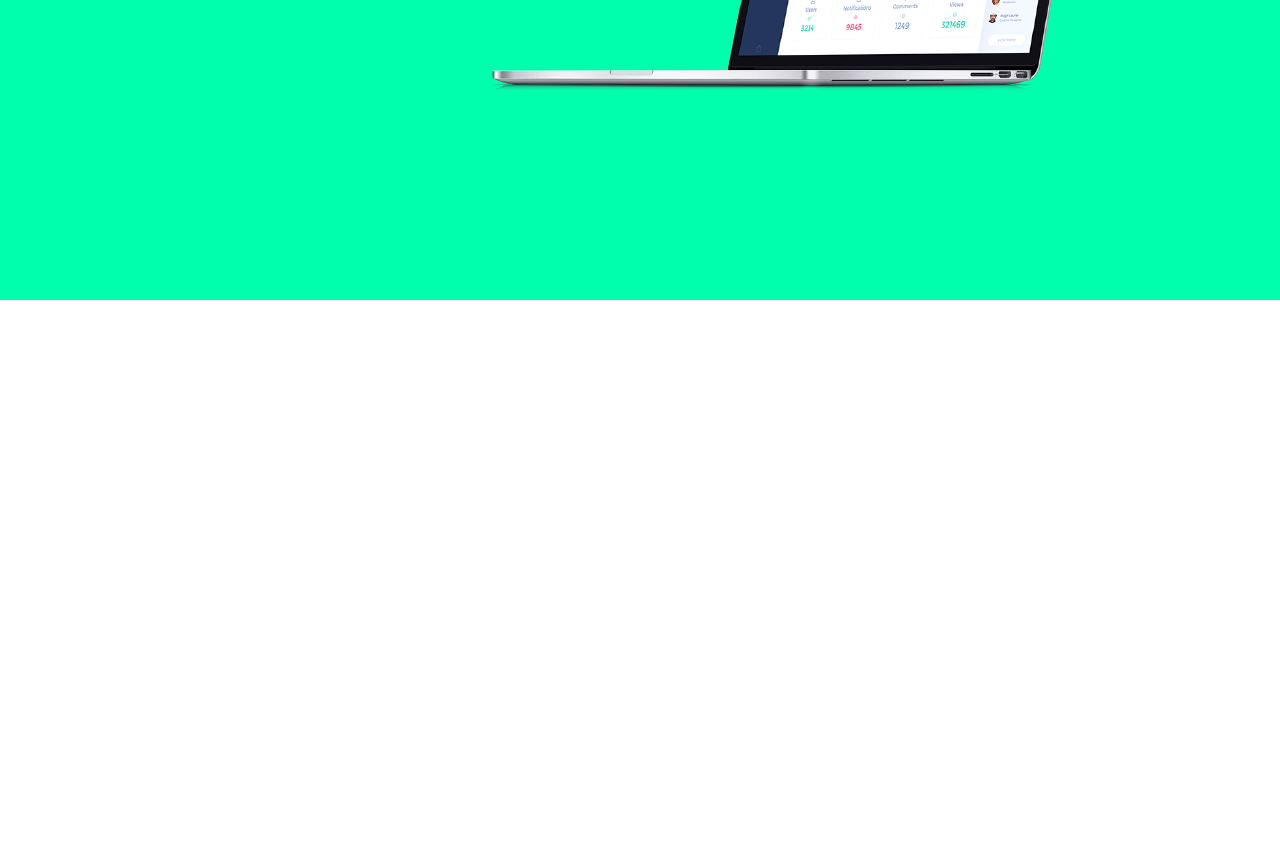
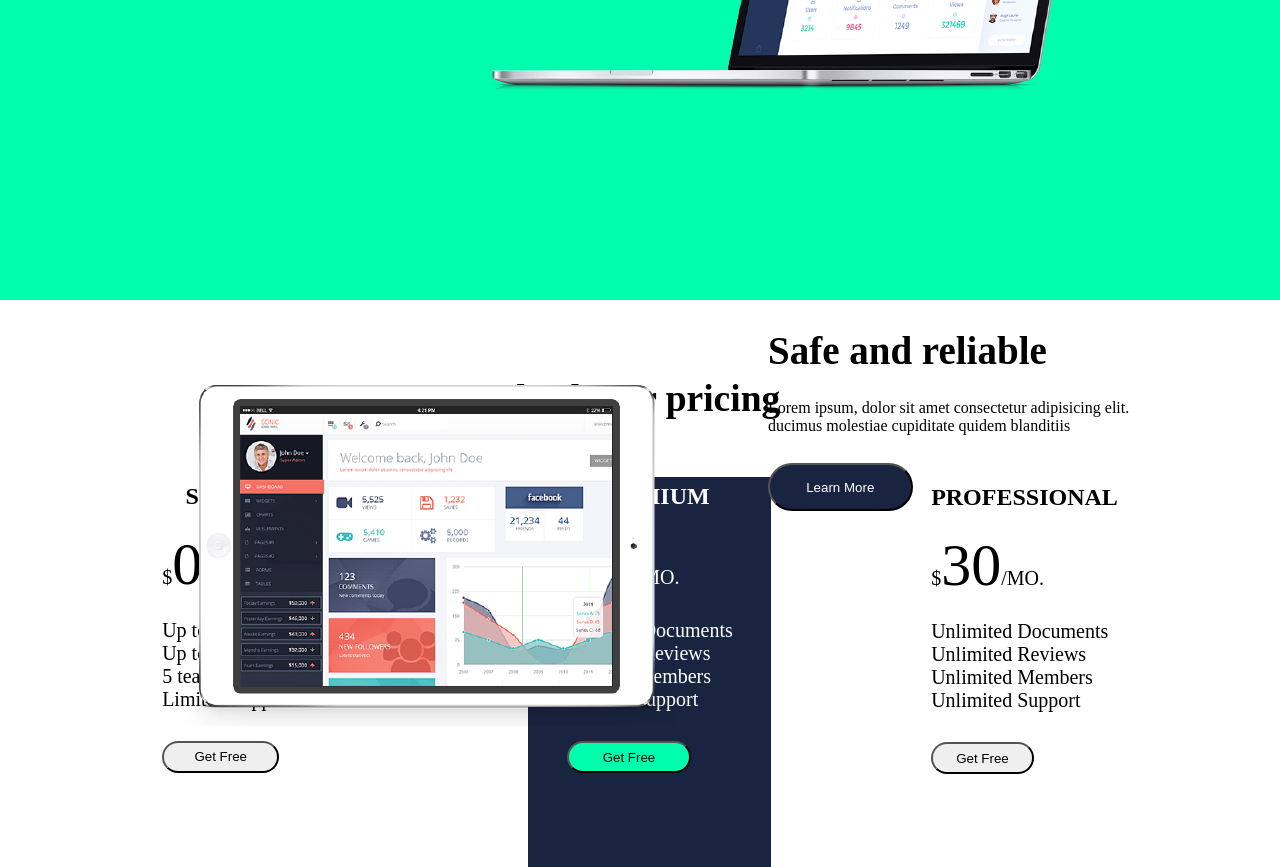
Before and after one commit to laura-agudelo/Proyecto_Atlas, a plain HTML site: page index.html in a window 1280 px wide. Shown: the part 1842-2709 px from the top of the page. Before the commit the page ends 2142 px from the top, so only its background shows below. Drawn offline with Linux system fonts and the light colour scheme.

Commit message:
container two

```diff
--- a/index.html
+++ b/index.html
@@ -53,5 +53,49 @@
      <img src="images/feature-1.png" alt="computer">
 
 </section>
+<div class="conainer-two">
+  <div class="text2">
+   <h1>Safe and reliable</h1>
+   <p>Lorem ipsum, dolor sit amet consectetur adipisicing elit.<br>
+      ducimus molestiae cupiditate quidem blanditiis</p>
+      <button>Learn More</button>
+  </div>
+      <img src="images/feature-2.png" alt="">
+  </div>
+</section>
+
+<section class="containers-body">
+<div class="title-body"><h1>check our pricing</h1></div>
+ <div class="pricing">
+<div class="container1">
+ <h1>STARTUP</h1>
+ <P> $<span>0</span>/MO.</P>
+ <p>Up to 5 Documents <br>
+    Up to 3 Reviews <br>
+    5 team Members <br>
+    Limited Support</p>
+    <button>Get Free</button>
+</div>
+<div class="container2">
+ <h1>PREMIUM</h1>
+ <P> $<span>10</span>/MO.</P>
+ <p>Up to 15 Documents <br>
+    Up to 10 Reviews <br>
+    25 team Members <br>
+    Limited Support</p>
+    <button>Get Free</button>
+</div>
+<div class="container3">
+ <h1>PROFESSIONAL</h1>
+ <P> $<span>30</span>/MO.</P>
+ <p>Unlimited Documents <br>
+   Unlimited Reviews <br>
+   Unlimited Members <br>
+   Unlimited Support</p>
+    <button>Get Free</button>
+</div>
+</div>
+</section>
+
 </body>
 </html>
--- a/styles/index.css
+++ b/styles/index.css
@@ -81,4 +81,96 @@ body{
   }
   .text >h1{
     font-size: 30px;
+  }.conainer-two img{
+    position: absolute;
+    top: 299%;
+    left: 10%;
+    transform: translateY(-50%);
   }
+  .text2 {
+    position: absolute;
+    padding-left: 60%;
+    top: 268%;
+  }
+  .text2 >h1{
+    font-size: 39px;
+  }
+  .conainer-two button{
+    margin-top: 12px;
+    width: 40%;
+    height: 3rem;
+    border-radius: 90px;
+    background-color:#192440;
+    color: white;
+  }
+  .containers-body h1{
+    display: flex;
+    align-items: center;
+    flex-direction: column;
+    margin-top: 4%;
+  }
+  .title-body{
+    display: flex;
+    align-items: center;
+
+  flex-direction: column;
+  margin-top: 2%;
+  font-size: 25px;
+}
+.containers-body{
+  display: flex;
+  flex-direction: column;
+
+}
+.pricing{
+  display: flex;
+  flex-direction: row;
+  justify-content: center;
+  margin-top: 2%;
+  height: 390px;
+
+}
+.container1{
+  margin-left: 100px;
+  margin-right: 110px;
+
+}
+.container2{
+  color: white;
+ background-color: #192440;
+padding-left: 3%;
+padding-right: 3%;
+ margin-left: 100px;
+ margin-right: 50px;
+}
+.container3{
+  margin-left: 110px;
+  margin-right: 100px;
+}
+.container1 button{
+  margin-top: 10px;
+  width: 75%;
+  height: 2rem;
+  border-radius: 30px;
+  border-bottom: 2px solid black;
+}
+.container2 button{
+  margin-top: 10px;
+  width: 75%;
+  height: 2rem;
+  border-radius: 30px;
+  background-color:#00ffad;
+}
+.container3 button{
+  margin-top: 10px;
+  width: 55%;
+  height: 2rem;
+  border-radius: 30px;
+  border-bottom: 2px solid black;
+}
+span{
+font-size: 60px;
+}
+.pricing p{
+  font-size: 20px;
+}
```
